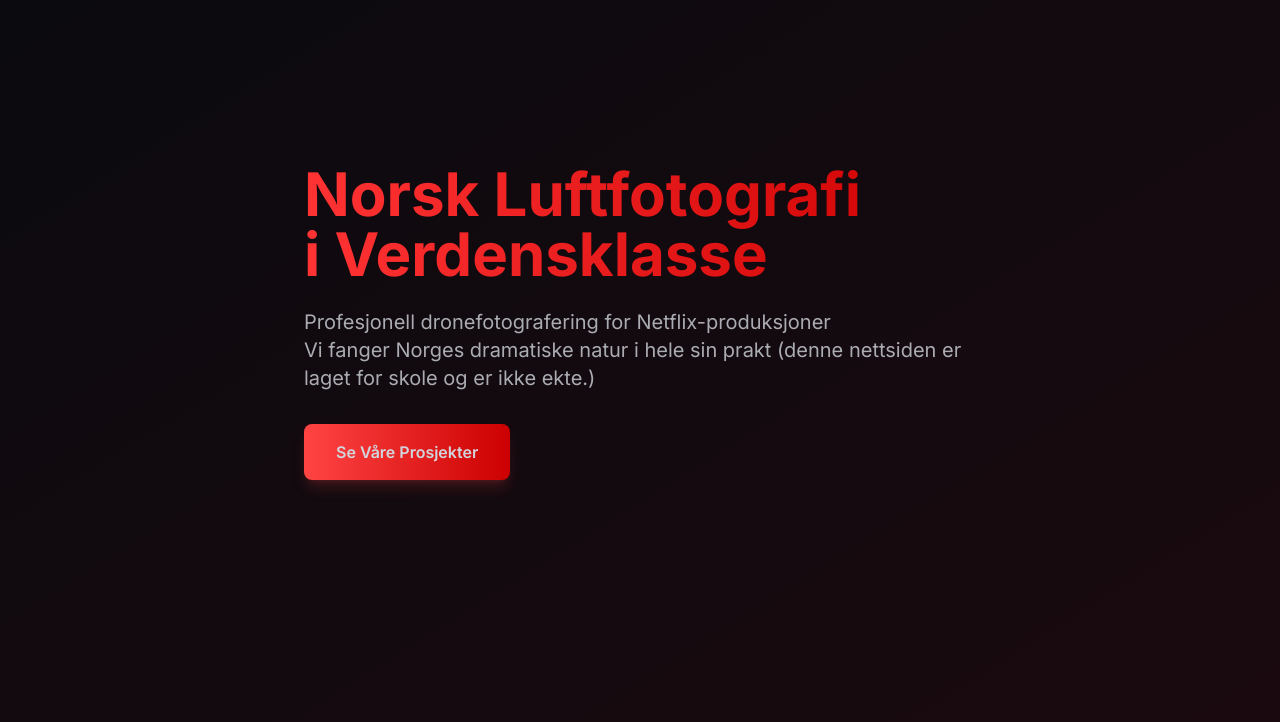
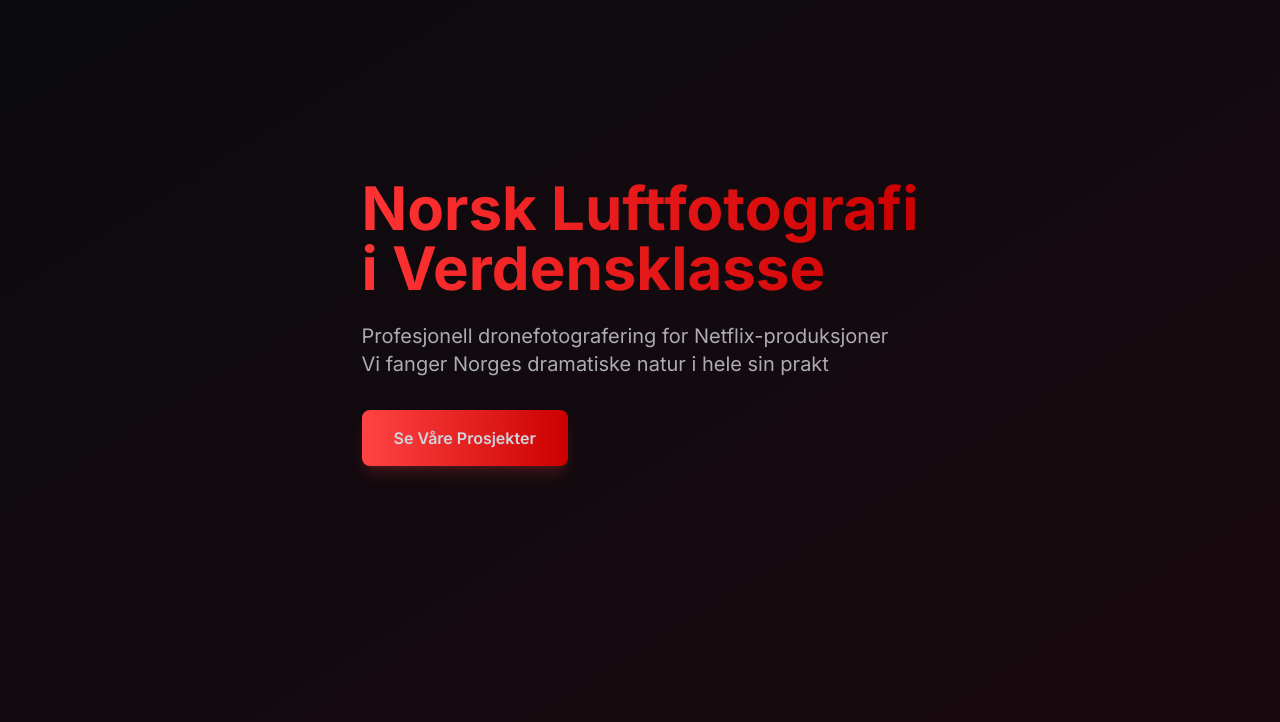
Before and after one commit to unabletoIoad/Drone, a plain HTML site: page index.html in a window 1280 px wide. Shown: the part 78-800 px from the top of the page. Drawn offline with nearby package versions, Linux system fonts and the light colour scheme.

Commit message:
Update index.html

```diff
--- a/index.html
+++ b/index.html
@@ -42,7 +42,6 @@
                 <p class="text-xl mb-8 max-w-2xl opacity-80">
                     Profesjonell dronefotografering for Netflix-produksjoner<br>
                     Vi fanger Norges dramatiske natur i hele sin prakt
-                    (denne nettsiden er laget for skole og er ikke ekte.)
                 </p>
                 <a href="#prosjekter" class="inline-block px-8 py-4 bg-gradient-to-r from-[#FF4444] to-[#CC0000] rounded-lg font-semibold
                    hover:scale-105 transition-transform shadow-lg shadow-red-500/20">
```
